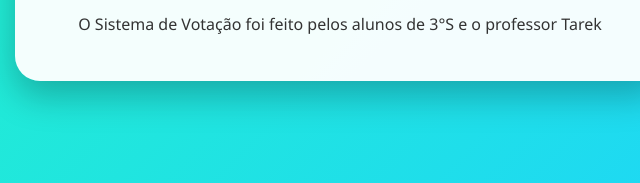
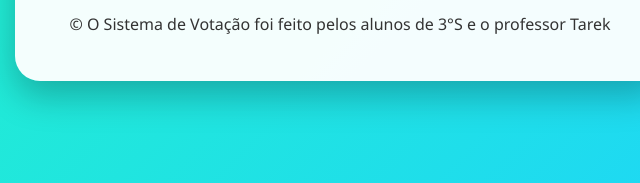
Before and after one commit to Wenbin9464/voto_computador1, a plain HTML site: page index.html in a window 1280 px wide. Shown: the part 580-763 px from the top of the page, 300-940 px from the left. Drawn offline with nearby package versions, Linux system fonts and the light colour scheme.

Commit message:
Update index.html
corrige

```diff
--- a/index.html
+++ b/index.html
@@ -19,7 +19,7 @@
         <button onclick="login()">Entrar</button>
         <p id="login-error" class="erro-msg"></p>
     </div>
-    <p>O Sistema de Votação foi feito pelos alunos de 3°S e o professor Tarek</p>
+    <p>&copy; O Sistema de Votação foi feito pelos alunos de 3°S e o professor Tarek</p>
 </div>
 
 <!-- Votação -->
```
